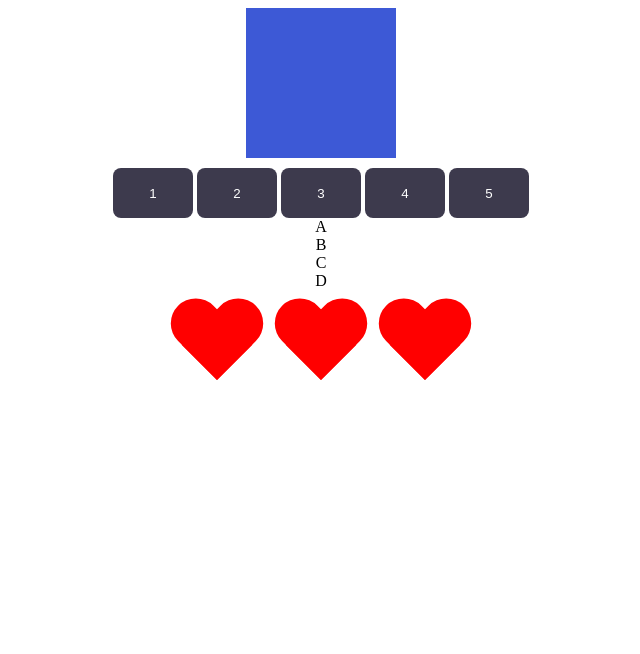
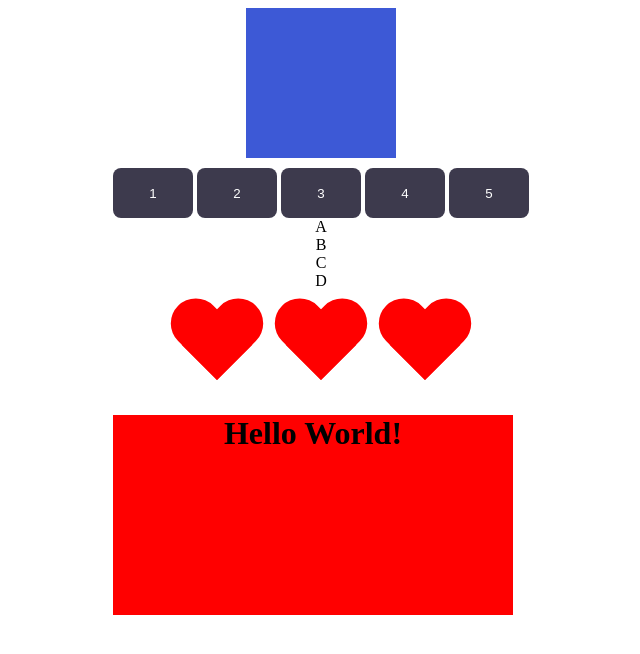
Before and after one commit to yusuf-boy/javaScript, a plain HTML site: page #17 18 DOM amaliyotda ishlash/index.html in a window 1280 px wide. Shown: the whole page, without its empty margins (271-911 px from the left). Drawn offline with Linux system fonts and the light colour scheme.

Commit message:
cod completed

```diff
--- a/#17 DOM bilan ishlash/css/style.css
+++ b/#17 18 DOM amaliyotda ishlash/css/style.css
@@ -1,7 +1,7 @@
 .app {
     position: absolute;
     left: 30%;
-    transform: rotate(-50%);
+    transform: rotateX var(-50%);
     text-align: center;
 }
 .box {
--- /dev/null
+++ b/#17 18 DOM amaliyotda ishlash/js/script.js
@@ -0,0 +1,64 @@
+// eski usul
+// const box = document.getElementById('box')
+// const box = document.getElementsByClassName('box');
+// const buttons = document.getElementsByTagName('button');
+
+// Yangi usul
+// const wrapper = document.querySelector('.wrapper')
+// const heart = wrapper.querySelectorAll('.heart')
+//
+// const buttons = document.querySelectorAll('button')
+//
+// console.log(wrapper)
+// console.log(heart)
+//
+// console.log(buttons)
+
+// ikkichi qisim
+const box = document.querySelector('#box'),
+    button = document.querySelectorAll('button'),
+    circles = document.getElementsByClassName('circle'),
+    wrapper = document.querySelector('.wrapper'),
+    hearts = wrapper.querySelectorAll('.heart')
+
+// box.style.backgroundColor = 'red'
+// box.style.width = '400px'
+
+// button[1].style.width = '200px'
+// circles[0].style.borderRadius = '0'
+
+// circles[1].style.cssText = 'background-color: red'
+//
+// console.log(button)
+// console.log(circles)
+
+// for (let i = 0:; i < circles.length; i++) {
+//     circles[i].style.borderRadius = '0'
+// }
+
+// buttons.forEach(item => {
+//     item.style.borderRadius = '100%'
+// })
+//
+// const div = document.createElement('div')
+// div.classList.add('heart')
+// div.style.backgroundColor = 'black'
+// wrapper.append(div)
+// wrapper.prepend(div)
+// document.body.append(div)
+//
+// circles[0].remove()
+//
+// hearts[0].replaceWith(circles[1])
+
+const div = document.createElement('div')
+div.style.width = '400px'
+div.style.height = '200px'
+div.style.backgroundColor = 'red'
+
+document.querySelector('.app').append(div)
+
+// div.innerHTML = '<h1>Hello World!</h1>'
+// div.innerContent = '<h1>Hello World!</h1>'
+
+div.insertAdjacentHTML('afterbegin','<h1>Hello World!</h1>')
```
Also changed, not shown: #17 18 DOM amaliyotda ishlash/index.html (renamed from #17 DOM bilan ishlash/index.html), #17 DOM bilan ishlash/js/script.js (deleted).
